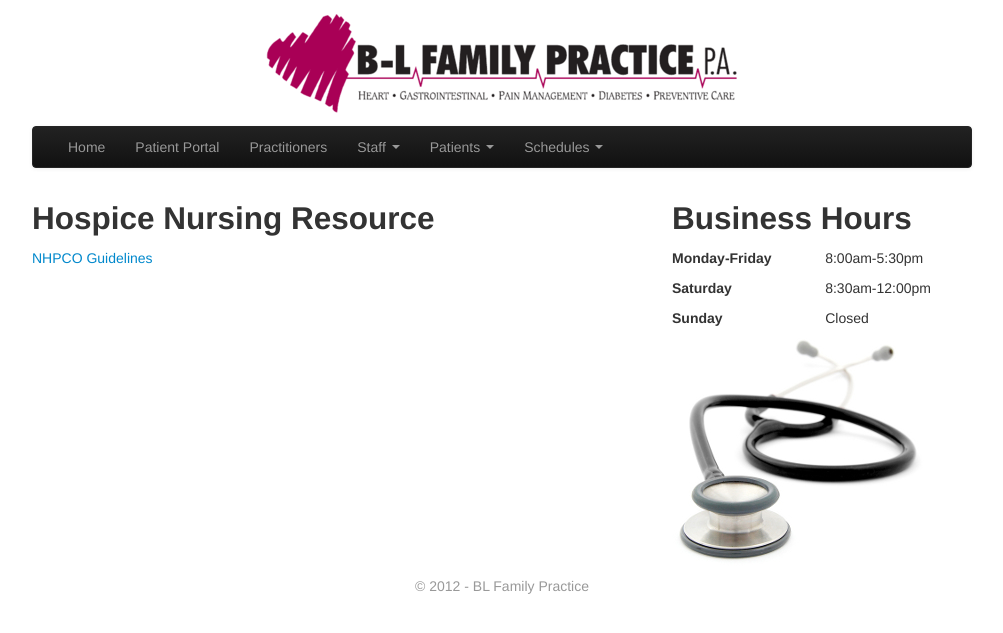
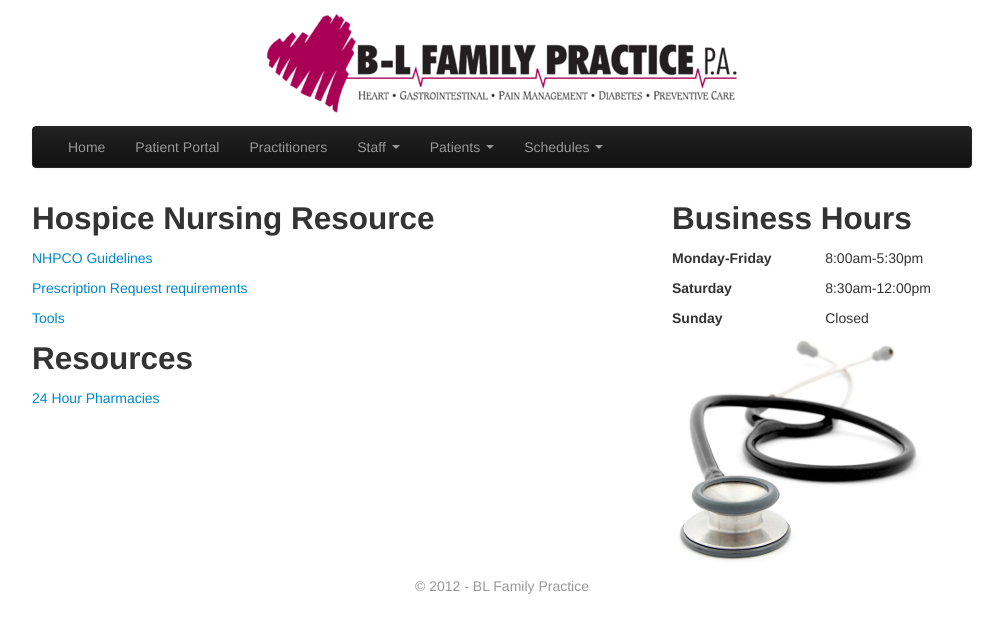
Before and after one commit to braddunbar/blfp.net, a Jekyll site: the page built from hospice/index.md, in a window 1280 px wide. Shown: the top 633 px of the page, without its empty margins (138-1141 px from the left). Built offline with Jekyll 4.4.1, drawn with Linux system fonts in a browser that asks for light colours; Markdown is read by kramdown in place of the engine named in the settings.

Commit message:
Updated hospice/index.md

```diff
--- a/hospice/index.md
+++ b/hospice/index.md
@@ -4,3 +4,12 @@ layout: default
 ## Hospice Nursing Resource
 
 [NHPCO Guidelines](https://docs.google.com/document/d/1wCt8dnNq-ct3YNkL_tB5pt8Nxd87dmJqvHMStD5daeU/pub)
+
+[Prescription Request requirements](https://docs.google.com/document/d/1G3eRkaUgBPiYPnIbLd9r9reEh5iPDy4vdm2XHKuxJdE/pub)
+
+[Tools](https://docs.google.com/document/d/1iaUf36YO2oOTvMCSuyBj_1A9qs6sfaCdWxvFdwzwGBo/pub)
+
+
+## Resources
+
+[24 Hour Pharmacies](https://docs.google.com/document/d/1K-NeCK2wYueBNubGO1pvgeabH-xzvX7lNvUimBl9mK8/pub)
```
